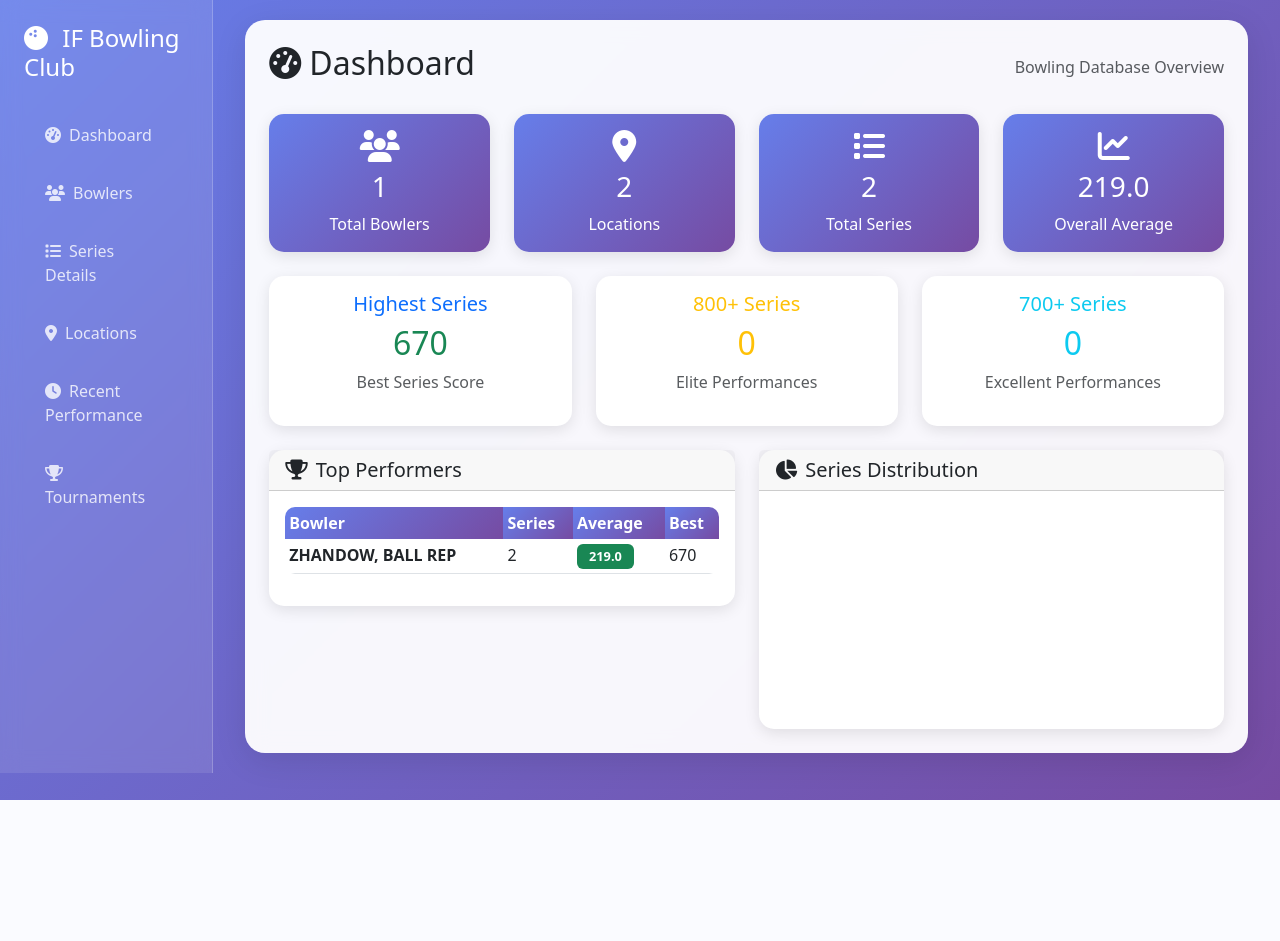
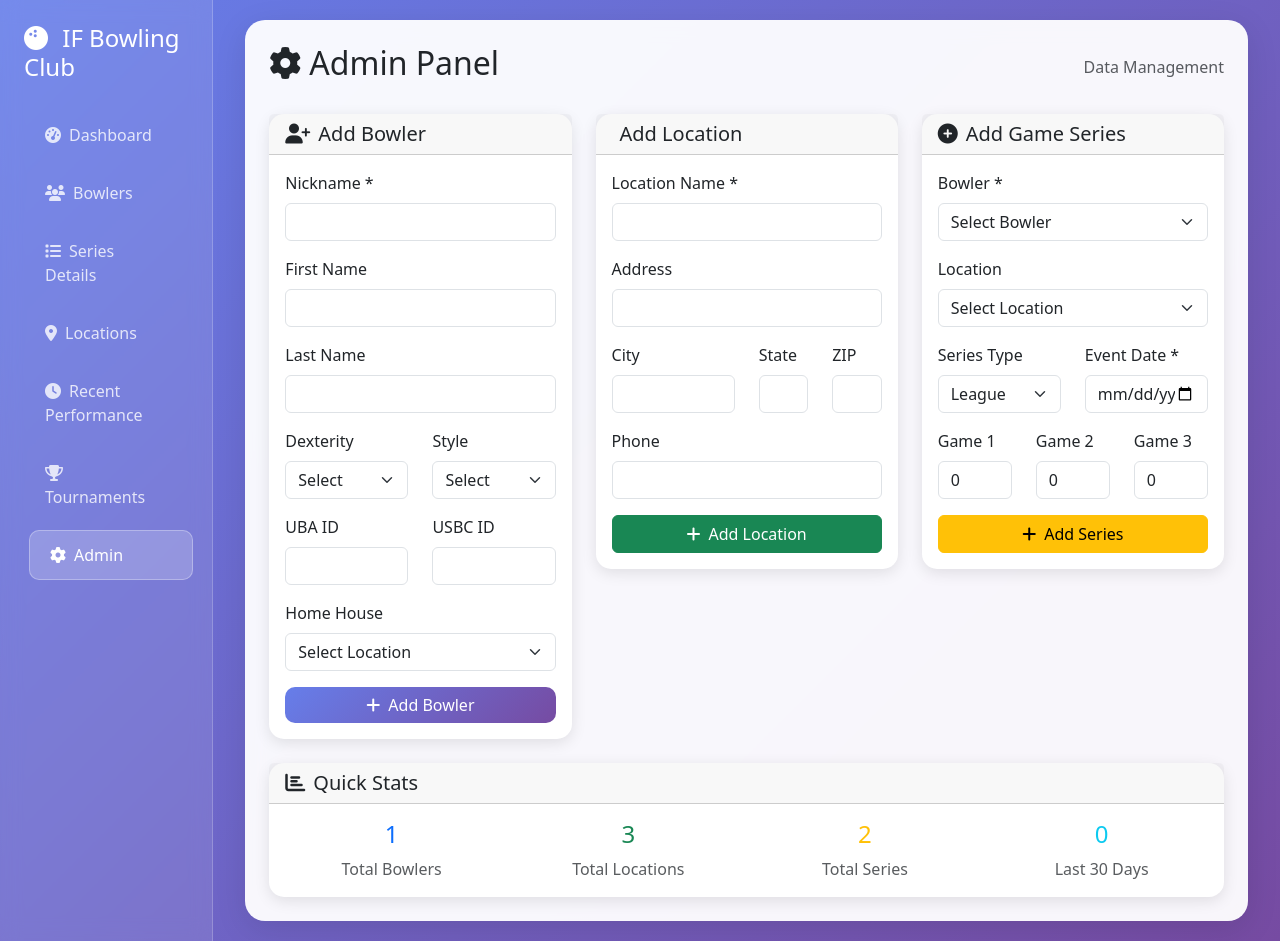
Before and after one commit to itopsa/if-lab, a PHP site: page /index.php?page=admin in a window 1280 px wide. Before the commit the page ends 800 px from the top, so only its background shows below. Run offline with PHP 8.4, Linux system fonts and the light colour scheme; data comes from the database, SQL or seed files in the repository; a map, chart or similar area stays blank; some libraries are stand-ins or nearby versions.

Commit message:
add admin page

```diff
--- a/web/index.php
+++ b/web/index.php
@@ -131,6 +131,9 @@ $page = isset($_GET['page']) ? $_GET['page'] : 'dashboard';
                         <a class="nav-link <?php echo $page == 'tournaments' ? 'active' : ''; ?>" href="?page=tournaments">
                             <i class="fas fa-trophy me-2"></i>Tournaments
                         </a>
+                        <a class="nav-link <?php echo $page == 'admin' ? 'active' : ''; ?>" href="?page=admin">
+                            <i class="fas fa-cog me-2"></i>Admin
+                        </a>
                     </nav>
                 </div>
             </div>
@@ -158,6 +161,9 @@ $page = isset($_GET['page']) ? $_GET['page'] : 'dashboard';
                         case 'tournaments':
                             include 'pages/tournaments.php';
                             break;
+                        case 'admin':
+                            include 'pages/admin.php';
+                            break;
                         default:
                             include 'pages/dashboard.php';
                     }
--- /dev/null
+++ b/web/pages/admin.php
@@ -0,0 +1,378 @@
+<?php
+require_once 'config.php';
+
+try {
+    $pdo = getDBConnection();
+
+    // Handle form submissions
+    $message = '';
+    $error = '';
+
+    // Add Bowler
+    if (isset($_POST['add_bowler'])) {
+        $nickname = trim($_POST['nickname']);
+        $first_name = trim($_POST['first_name']);
+        $last_name = trim($_POST['last_name']);
+        $dexterity = $_POST['dexterity'];
+        $style = $_POST['style'];
+        $uba_id = trim($_POST['uba_id']);
+        $usbc_id = trim($_POST['usbc_id']);
+        $home_house_id = $_POST['home_house_id'] ?: null;
+
+        if (empty($nickname)) {
+            $error = "Nickname is required";
+        } else {
+            $stmt = $pdo->prepare("
+                INSERT INTO bowlers (nickname, first_name, last_name, dexterity, style, uba_id, usbc_id, home_house_id)
+                VALUES (?, ?, ?, ?, ?, ?, ?, ?)
+            ");
+            $stmt->execute([$nickname, $first_name, $last_name, $dexterity, $style, $uba_id, $usbc_id, $home_house_id]);
+            $message = "Bowler '$nickname' added successfully!";
+        }
+    }
+
+    // Add Location
+    if (isset($_POST['add_location'])) {
+        $name = trim($_POST['location_name']);
+        $address = trim($_POST['address']);
+        $city = trim($_POST['city']);
+        $state = trim($_POST['state']);
+        $zip_code = trim($_POST['zip_code']);
+        $phone = trim($_POST['phone']);
+
+        if (empty($name)) {
+            $error = "Location name is required";
+        } else {
+            $stmt = $pdo->prepare("
+                INSERT INTO locations (name, address, city, state, zip_code, phone)
+                VALUES (?, ?, ?, ?, ?, ?)
+            ");
+            $stmt->execute([$name, $address, $city, $state, $zip_code, $phone]);
+            $message = "Location '$name' added successfully!";
+        }
+    }
+
+    // Add Game Series
+    if (isset($_POST['add_series'])) {
+        $bowler_id = $_POST['bowler_id'];
+        $location_id = $_POST['location_id'] ?: null;
+        $series_type = $_POST['series_type'];
+        $event_date = $_POST['event_date'];
+        $game1_score = (int)$_POST['game1_score'];
+        $game2_score = (int)$_POST['game2_score'];
+        $game3_score = (int)$_POST['game3_score'];
+
+        if (empty($bowler_id) || empty($event_date)) {
+            $error = "Bowler and event date are required";
+        } elseif ($game1_score < 0 || $game1_score > 300 || $game2_score < 0 || $game2_score > 300 || $game3_score < 0 || $game3_score > 300) {
+            $error = "Game scores must be between 0 and 300";
+        } else {
+            $total_score = $game1_score + $game2_score + $game3_score;
+            $average_score = $total_score / 3;
+
+            $stmt = $pdo->prepare("
+                INSERT INTO game_series (bowler_id, location_id, series_type, event_date, game1_score, game2_score, game3_score, total_score, average_score)
+                VALUES (?, ?, ?, ?, ?, ?, ?, ?, ?)
+            ");
+            $stmt->execute([$bowler_id, $location_id, $series_type, $event_date, $game1_score, $game2_score, $game3_score, $total_score, $average_score]);
+            $message = "Game series added successfully! Total: $total_score, Average: " . number_format($average_score, 1);
+        }
+    }
+
+    // Get data for dropdowns
+    $bowlers = $pdo->query("SELECT bowler_id, nickname FROM bowlers ORDER BY nickname")->fetchAll();
+    $locations = $pdo->query("SELECT location_id, name FROM locations ORDER BY name")->fetchAll();
+
+} catch(PDOException $e) {
+    $error = "Database Error: " . $e->getMessage();
+}
+?>
+
+<div class="d-flex justify-content-between align-items-center mb-4">
+    <h2><i class="fas fa-cog me-2"></i>Admin Panel</h2>
+    <div class="text-muted">Data Management</div>
+</div>
+
+<?php if ($message): ?>
+    <div class="alert alert-success alert-dismissible fade show" role="alert">
+        <i class="fas fa-check-circle me-2"></i><?php echo htmlspecialchars($message); ?>
+        <button type="button" class="btn-close" data-bs-dismiss="alert"></button>
+    </div>
+<?php endif; ?>
+
+<?php if ($error): ?>
+    <div class="alert alert-danger alert-dismissible fade show" role="alert">
+        <i class="fas fa-exclamation-circle me-2"></i><?php echo htmlspecialchars($error); ?>
+        <button type="button" class="btn-close" data-bs-dismiss="alert"></button>
+    </div>
+<?php endif; ?>
+
+<!-- Admin Forms -->
+<div class="row">
+    <!-- Add Bowler -->
+    <div class="col-md-4">
+        <div class="card">
+            <div class="card-header">
+                <h5 class="mb-0"><i class="fas fa-user-plus me-2"></i>Add Bowler</h5>
+            </div>
+            <div class="card-body">
+                <form method="POST">
+                    <div class="mb-3">
+                        <label for="nickname" class="form-label">Nickname *</label>
+                        <input type="text" name="nickname" id="nickname" class="form-control" required>
+                    </div>
+                    <div class="mb-3">
+                        <label for="first_name" class="form-label">First Name</label>
+                        <input type="text" name="first_name" id="first_name" class="form-control">
+                    </div>
+                    <div class="mb-3">
+                        <label for="last_name" class="form-label">Last Name</label>
+                        <input type="text" name="last_name" id="last_name" class="form-control">
+                    </div>
+                    <div class="row">
+                        <div class="col-md-6">
+                            <div class="mb-3">
+                                <label for="dexterity" class="form-label">Dexterity</label>
+                                <select name="dexterity" id="dexterity" class="form-select">
+                                    <option value="">Select</option>
+                                    <option value="Right">Right</option>
+                                    <option value="Left">Left</option>
+                                </select>
+                            </div>
+                        </div>
+                        <div class="col-md-6">
+                            <div class="mb-3">
+                                <label for="style" class="form-label">Style</label>
+                                <select name="style" id="style" class="form-select">
+                                    <option value="">Select</option>
+                                    <option value="Conventional">Conventional</option>
+                                    <option value="Fingertip">Fingertip</option>
+                                    <option value="Two-Handed">Two-Handed</option>
+                                </select>
+                            </div>
+                        </div>
+                    </div>
+                    <div class="row">
+                        <div class="col-md-6">
+                            <div class="mb-3">
+                                <label for="uba_id" class="form-label">UBA ID</label>
+                                <input type="text" name="uba_id" id="uba_id" class="form-control">
+                            </div>
+                        </div>
+                        <div class="col-md-6">
+                            <div class="mb-3">
+                                <label for="usbc_id" class="form-label">USBC ID</label>
+                                <input type="text" name="usbc_id" id="usbc_id" class="form-control">
+                            </div>
+                        </div>
+                    </div>
+                    <div class="mb-3">
+                        <label for="home_house_id" class="form-label">Home House</label>
+                        <select name="home_house_id" id="home_house_id" class="form-select">
+                            <option value="">Select Location</option>
+                            <?php foreach ($locations as $location): ?>
+                                <option value="<?php echo $location['location_id']; ?>">
+                                    <?php echo htmlspecialchars($location['name']); ?>
+                                </option>
+                            <?php endforeach; ?>
+                        </select>
+                    </div>
+                    <button type="submit" name="add_bowler" class="btn btn-primary w-100">
+                        <i class="fas fa-plus me-2"></i>Add Bowler
+                    </button>
+                </form>
+            </div>
+        </div>
+    </div>
+
+    <!-- Add Location -->
+    <div class="col-md-4">
+        <div class="card">
+            <div class="card-header">
+                <h5 class="mb-0"><i class="fas fa-map-marker-plus me-2"></i>Add Location</h5>
+            </div>
+            <div class="card-body">
+                <form method="POST">
+                    <div class="mb-3">
+                        <label for="location_name" class="form-label">Location Name *</label>
+                        <input type="text" name="location_name" id="location_name" class="form-control" required>
+                    </div>
+                    <div class="mb-3">
+                        <label for="address" class="form-label">Address</label>
+                        <input type="text" name="address" id="address" class="form-control">
+                    </div>
+                    <div class="row">
+                        <div class="col-md-6">
+                            <div class="mb-3">
+                                <label for="city" class="form-label">City</label>
+                                <input type="text" name="city" id="city" class="form-control">
+                            </div>
+                        </div>
+                        <div class="col-md-3">
+                            <div class="mb-3">
+                                <label for="state" class="form-label">State</label>
+                                <input type="text" name="state" id="state" class="form-control" maxlength="2">
+                            </div>
+                        </div>
+                        <div class="col-md-3">
+                            <div class="mb-3">
+                                <label for="zip_code" class="form-label">ZIP</label>
+                                <input type="text" name="zip_code" id="zip_code" class="form-control" maxlength="10">
+                            </div>
+                        </div>
+                    </div>
+                    <div class="mb-3">
+                        <label for="phone" class="form-label">Phone</label>
+                        <input type="tel" name="phone" id="phone" class="form-control">
+                    </div>
+                    <button type="submit" name="add_location" class="btn btn-success w-100">
+                        <i class="fas fa-plus me-2"></i>Add Location
+                    </button>
+                </form>
+            </div>
+        </div>
+    </div>
+
+    <!-- Add Game Series -->
+    <div class="col-md-4">
+        <div class="card">
+            <div class="card-header">
+                <h5 class="mb-0"><i class="fas fa-plus-circle me-2"></i>Add Game Series</h5>
+            </div>
+            <div class="card-body">
+                <form method="POST">
+                    <div class="mb-3">
+                        <label for="bowler_id" class="form-label">Bowler *</label>
+                        <select name="bowler_id" id="bowler_id" class="form-select" required>
+                            <option value="">Select Bowler</option>
+                            <?php foreach ($bowlers as $bowler): ?>
+                                <option value="<?php echo $bowler['bowler_id']; ?>">
+                                    <?php echo htmlspecialchars($bowler['nickname']); ?>
+                                </option>
+                            <?php endforeach; ?>
+                        </select>
+                    </div>
+                    <div class="mb-3">
+                        <label for="location_id" class="form-label">Location</label>
+                        <select name="location_id" id="location_id" class="form-select">
+                            <option value="">Select Location</option>
+                            <?php foreach ($locations as $location): ?>
+                                <option value="<?php echo $location['location_id']; ?>">
+                                    <?php echo htmlspecialchars($location['name']); ?>
+                                </option>
+                            <?php endforeach; ?>
+                        </select>
+                    </div>
+                    <div class="row">
+                        <div class="col-md-6">
+                            <div class="mb-3">
+                                <label for="series_type" class="form-label">Series Type</label>
+                                <select name="series_type" id="series_type" class="form-select">
+                                    <option value="League">League</option>
+                                    <option value="Tournament">Tournament</option>
+                                    <option value="Practice">Practice</option>
+                                    <option value="Tour Stop">Tour Stop</option>
+                                    <option value="Playoffs">Playoffs</option>
+                                </select>
+                            </div>
+                        </div>
+                        <div class="col-md-6">
+                            <div class="mb-3">
+                                <label for="event_date" class="form-label">Event Date *</label>
+                                <input type="date" name="event_date" id="event_date" class="form-control" required>
+                            </div>
+                        </div>
+                    </div>
+                    <div class="row">
+                        <div class="col-md-4">
+                            <div class="mb-3">
+                                <label for="game1_score" class="form-label">Game 1</label>
+                                <input type="number" name="game1_score" id="game1_score" class="form-control" min="0" max="300" value="0">
+                            </div>
+                        </div>
+                        <div class="col-md-4">
+                            <div class="mb-3">
+                                <label for="game2_score" class="form-label">Game 2</label>
+                                <input type="number" name="game2_score" id="game2_score" class="form-control" min="0" max="300" value="0">
+                            </div>
+                        </div>
+                        <div class="col-md-4">
+                            <div class="mb-3">
+                                <label for="game3_score" class="form-label">Game 3</label>
+                                <input type="number" name="game3_score" id="game3_score" class="form-control" min="0" max="300" value="0">
+                            </div>
+                        </div>
+                    </div>
+                    <button type="submit" name="add_series" class="btn btn-warning w-100">
+                        <i class="fas fa-plus me-2"></i>Add Series
+                    </button>
+                </form>
+            </div>
+        </div>
+    </div>
+</div>
+
+<!-- Quick Stats -->
+<div class="row mt-4">
+    <div class="col-12">
+        <div class="card">
+            <div class="card-header">
+                <h5 class="mb-0"><i class="fas fa-chart-bar me-2"></i>Quick Stats</h5>
+            </div>
+            <div class="card-body">
+                <div class="row">
+                    <div class="col-md-3">
+                        <div class="text-center">
+                            <h4 class="text-primary"><?php echo count($bowlers); ?></h4>
+                            <p class="text-muted mb-0">Total Bowlers</p>
+                        </div>
+                    </div>
+                    <div class="col-md-3">
+                        <div class="text-center">
+                            <h4 class="text-success"><?php echo count($locations); ?></h4>
+                            <p class="text-muted mb-0">Total Locations</p>
+                        </div>
+                    </div>
+                    <div class="col-md-3">
+                        <div class="text-center">
+                            <?php
+                            $series_count = $pdo->query("SELECT COUNT(*) as count FROM game_series")->fetch()['count'];
+                            ?>
+                            <h4 class="text-warning"><?php echo number_format($series_count); ?></h4>
+                            <p class="text-muted mb-0">Total Series</p>
+                        </div>
+                    </div>
+                    <div class="col-md-3">
+                        <div class="text-center">
+                            <?php
+                            $recent_series = $pdo->query("SELECT COUNT(*) as count FROM game_series WHERE event_date >= DATE_SUB(NOW(), INTERVAL 30 DAY)")->fetch()['count'];
+                            ?>
+                            <h4 class="text-info"><?php echo number_format($recent_series); ?></h4>
+                            <p class="text-muted mb-0">Last 30 Days</p>
+                        </div>
+                    </div>
+                </div>
+            </div>
+        </div>
+    </div>
+</div>
+
+<script>
+$(document).ready(function() {
+    // Set default date to today
+    $('#event_date').val(new Date().toISOString().split('T')[0]);
+
+    // Auto-calculate total and average
+    $('input[name="game1_score"], input[name="game2_score"], input[name="game3_score"]').on('input', function() {
+        const game1 = parseInt($('#game1_score').val()) || 0;
+        const game2 = parseInt($('#game2_score').val()) || 0;
+        const game3 = parseInt($('#game3_score').val()) || 0;
+
+        const total = game1 + game2 + game3;
+        const average = total / 3;
+
+        // You could display this in a preview area if needed
+        console.log(`Total: ${total}, Average: ${average.toFixed(1)}`);
+    });
+});
+</script>
```
Also changed, not shown: web/pages/bowlers.php (+1 -18 lines).
